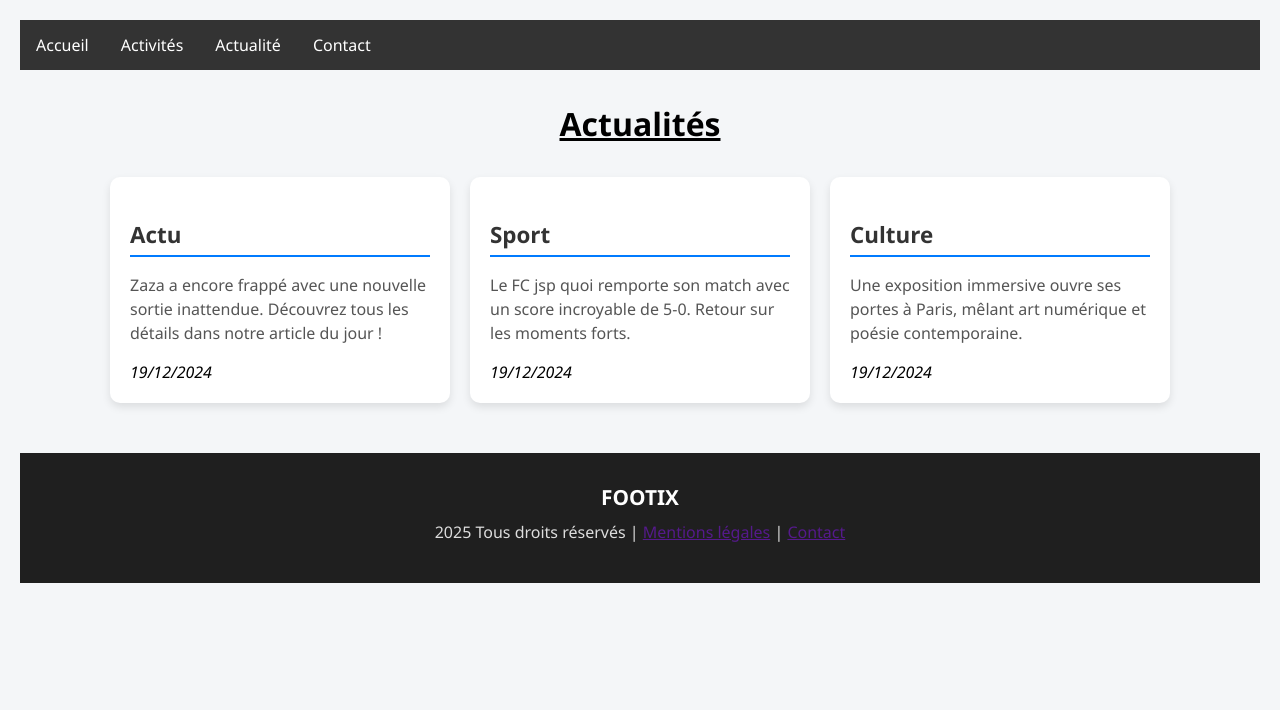
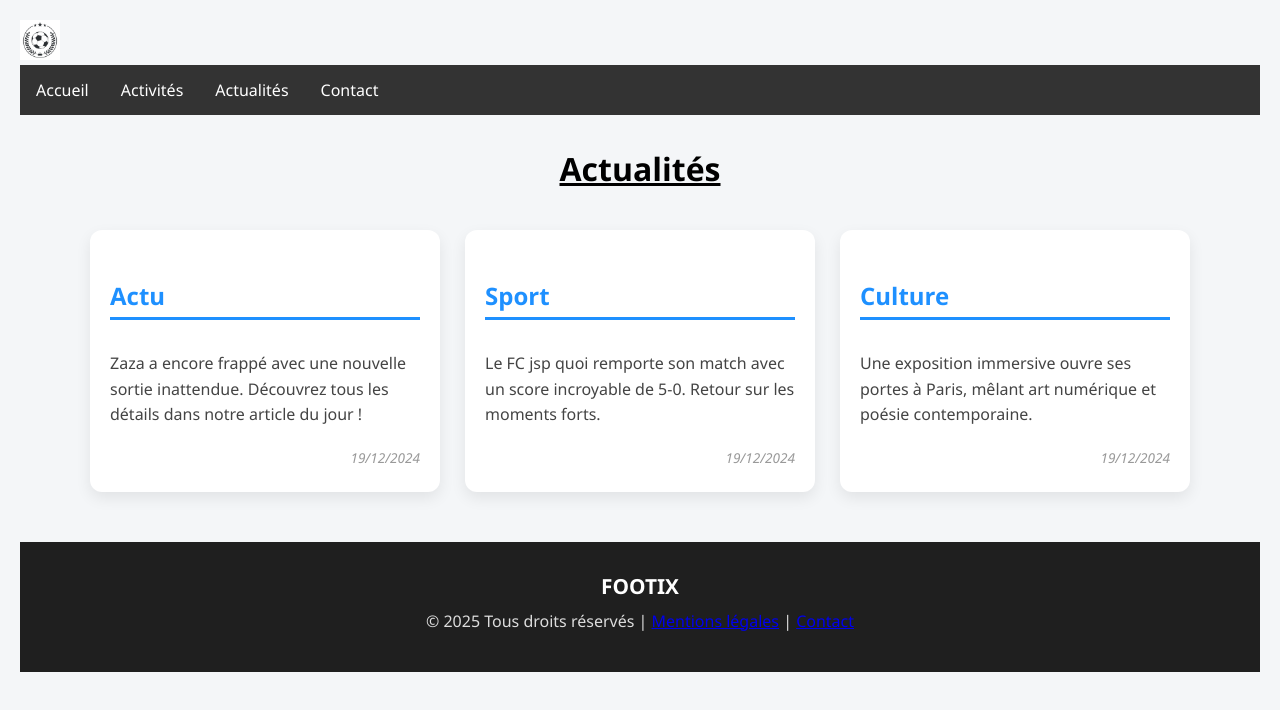
Before and after one commit to Aln-Duf/footix_eval, a plain HTML site: page pages/actualités.html in a window 1280 px wide. Drawn offline with Linux system fonts and the light colour scheme.

Commit message:
Amélioration général

```diff
--- a/pages/actualités.html
+++ b/pages/actualités.html
@@ -9,7 +9,8 @@
     <meta charset="utf-8">
     <meta http-equiv="X-UA-Compatible" content="IE=edge">
     <title>Footix Association</title>
-    <link rel="icon" type="image/png" href="images/8479756-illustration-logo-ballon-de-football-avec-couronne-de-laurier-et-couronne-vectoriel.jpg" />
+    <link rel="icon" type="image/png"
+        href="images/8479756-illustration-logo-ballon-de-football-avec-couronne-de-laurier-et-couronne-vectoriel.jpg" />
     <meta name="description" content="">
     <meta name="viewport" content="width=device-width, initial-scale=1">
     <link rel="stylesheet" href="../style.css">
@@ -18,10 +19,14 @@
 <body>
     <header>
         <nav>
+            <a href="index.html">
+                <img src="/images/8479756-illustration-logo-ballon-de-football-avec-couronne-de-laurier-et-couronne-vectoriel.jpg"
+                    alt="Logo" style="height:40px;">
+            </a>
             <ul>
                 <li><a href="../index.html">Accueil</a></li>
                 <li><a href="/pages/activités.html">Activités</a></li>
-                <li><a href="/pages/actualités.html">Actualité</a></li>
+                <li><a href="/pages/actualités.html">Actualités</a></li>
                 <li><a href="/pages/formulaire.html">Contact</a></li>
             </ul>
         </nav>
@@ -30,23 +35,24 @@
 
     <main>
         <h3 class="underline-2">Actualités</h3>
-<section class="article">
-        <article class="sec1">
+        <section class="articles">
+            <article class="article-box">
                 <h3>Actu</h3>
-            <p>Zaza a encore frappé avec une nouvelle sortie inattendue. Découvrez tous les détails dans notre article du jour !</p>
-            <i>19/12/2024</i>
+                <p>Zaza a encore frappé avec une nouvelle sortie inattendue. Découvrez tous les détails dans notre
+                    article du jour !</p>
+                <time datetime="2024-12-19">19/12/2024</time>
             </article>
 
-        <article class="sec2">
+            <article class="article-box">
                 <h3>Sport</h3>
                 <p>Le FC jsp quoi remporte son match avec un score incroyable de 5-0. Retour sur les moments forts.</p>
-            <i>19/12/2024</i>
+                <time datetime="2024-12-19">19/12/2024</time>
             </article>
 
-        <article class="sec3">
+            <article class="article-box">
                 <h3>Culture</h3>
                 <p>Une exposition immersive ouvre ses portes à Paris, mêlant art numérique et poésie contemporaine.</p>
-            <i>19/12/2024</i>
+                <time datetime="2024-12-19">19/12/2024</time>
             </article>
         </section>
     </main>
@@ -54,9 +60,9 @@
     <footer>
         <h4>FOOTIX</h4>
         <p>
-      2025 Tous droits réservés |
-      <a href="">Mentions légales</a> |
-      <a href="">Contact</a>
+            © 2025 Tous droits réservés |
+            <a href="https://google.com">Mentions légales</a> |
+            <a href="https://google.com">Contact</a>
         </p>
     </footer>
     <script src="" async defer></script>
--- a/style.css
+++ b/style.css
@@ -94,6 +94,24 @@ header ul li a:hover {
     padding: 140px;
 }
 
+
+
+@media (max-width: 768px) {
+    .row {
+        flex-direction: column;
+    }
+
+    .column {
+        max-width: 100%;
+        padding: 0 15px; /* padding horizontal léger */
+    }
+
+    .column p {
+        padding: 20px 0; /* réduire le padding pour texte */
+        text-align: center;
+    }
+}
+
 .parent {
     display: flex;
     flex-wrap: wrap;
@@ -186,41 +204,58 @@ button[type="submit"]:hover {
     background-color: #0056b3;
 }
 
-.article {
+.articles {
     display: flex;
+    gap: 25px;
+    justify-content: center;
     flex-wrap: wrap;
-    gap: 20px;
-    justify-content: center;
+    max-width: 1100px;
+    margin: 40px auto;
+    padding: 0 20px;
 }
 
-.article article {
-    background: white;
-    border-radius: 10px;
-    box-shadow: 0 4px 8px rgba(0, 0, 0, 0.1);
-    padding: 20px;
-    max-width: 300px;
-    width: 100%;
-    transition: transform 0.3s ease, box-shadow 0.3s ease;
+.article-box {
+    background-color: #fff;
+    box-shadow: 0 6px 15px rgba(0,0,0,0.08);
+    border-radius: 12px;
+    padding: 25px 20px;
+    max-width: 320px;
+    flex: 1 1 300px;
+    transition: transform 0.25s ease, box-shadow 0.25s ease;
+    display: flex;
+    flex-direction: column;
+    justify-content: space-between;
 }
 
-.article article:hover {
-    transform: translateY(-5px);
-    box-shadow: 0 8px 16px rgba(0, 0, 0, 0.15);
+.article-box:hover {
+    transform: translateY(-6px);
+    box-shadow: 0 12px 30px rgba(0,0,0,0.15);
+    background-color: #f9fbff;
 }
 
-.article h3 {
-    font-size: 1.4rem;
-    color: #333;
-    margin-bottom: 10px;
-    border-bottom: 2px solid #007BFF;
+.article-box h3 {
+    font-size: 1.5rem;
+    color: #1e90ff;
+    margin-bottom: 15px;
+    border-bottom: 3px solid #1e90ff;
     padding-bottom: 5px;
 }
 
-.article p {
+.article-box p {
     font-size: 1rem;
-    color: #555;
-    line-height: 1.5;
+    color: #444;
+    line-height: 1.6;
+    margin-bottom: 20px;
+    flex-grow: 1;
 }
+
+.article-box time {
+    font-size: 0.85rem;
+    color: #999;
+    font-style: italic;
+    align-self: flex-end;
+}
+
 
 .underline,
 .underline-2,
```
Also changed, not shown: index.html (+20 -14 lines), pages/activités.html (+22 -11 lines), pages/formulaire.html (+17 -12 lines). Lines whose indentation alone changed are shown as unchanged.
